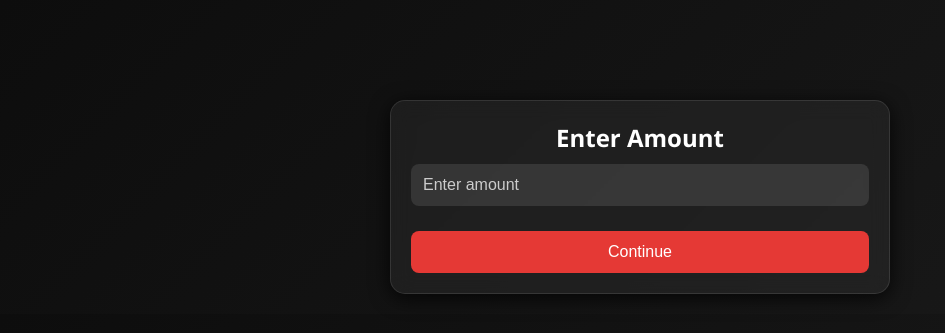
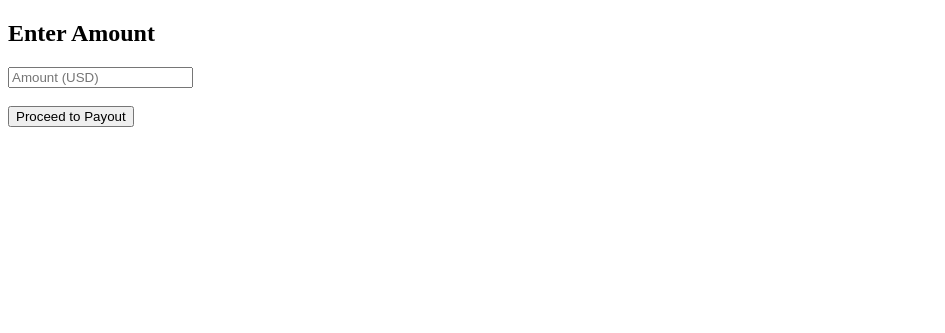
Before and after one commit to Lloydsgit/Project, a Flask app: page /amount in a window 1280 px wide. Shown: the top 333 px of the page, without its empty margins (0-945 px from the left). Run offline with Flask 3, Linux system fonts and the light colour scheme; the visitor is signed in with stand-in values (Sample User, id 1).

Commit message:
Update amount.html

```diff
--- a/templates/amount.html
+++ b/templates/amount.html
@@ -1,17 +1,14 @@
 <!DOCTYPE html>
-<html>
+<html lang="en">
 <head>
-  <meta charset="UTF-8">
-  <title>Enter Amount</title>
-  <link rel="stylesheet" href="{{ url_for('static', filename='style.css') }}">
+    <meta charset="UTF-8">
+    <title>Enter Amount</title>
 </head>
 <body>
-  <div class="container center-box">
     <h2>Enter Amount</h2>
     <form method="POST">
-      <input type="number" name="amount" step="0.01" min="1" placeholder="Enter amount" required><br>
-      <button type="submit">Continue</button>
+        <input type="text" name="amount" placeholder="Amount (USD)" required><br><br>
+        <button type="submit">Proceed to Payout</button>
     </form>
-  </div>
 </body>
 </html>
```
